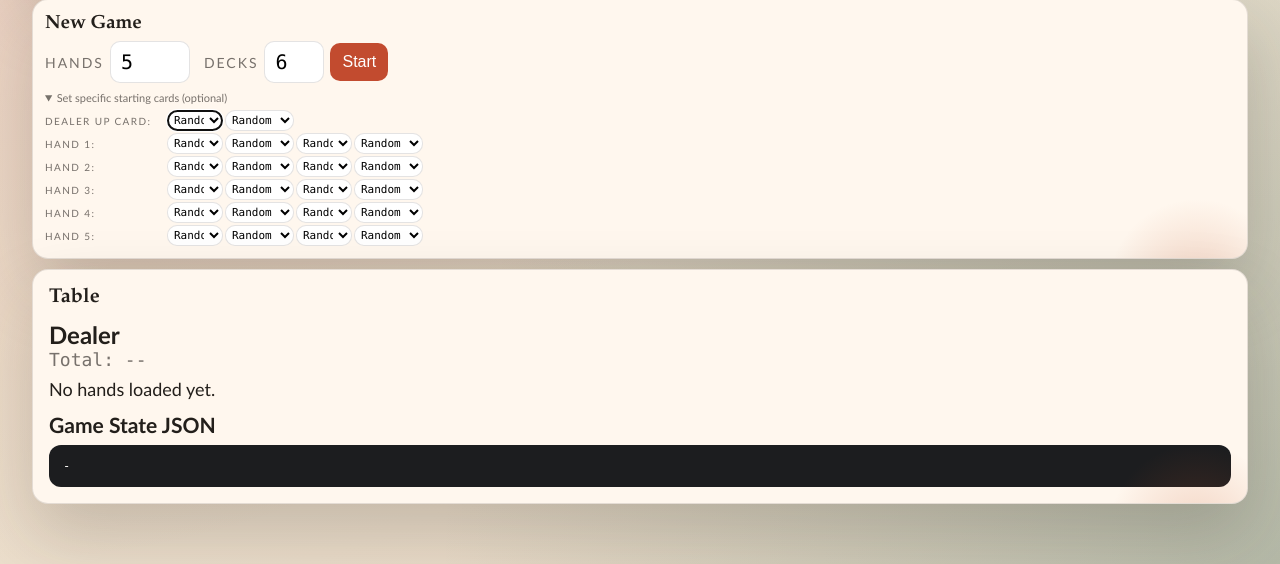
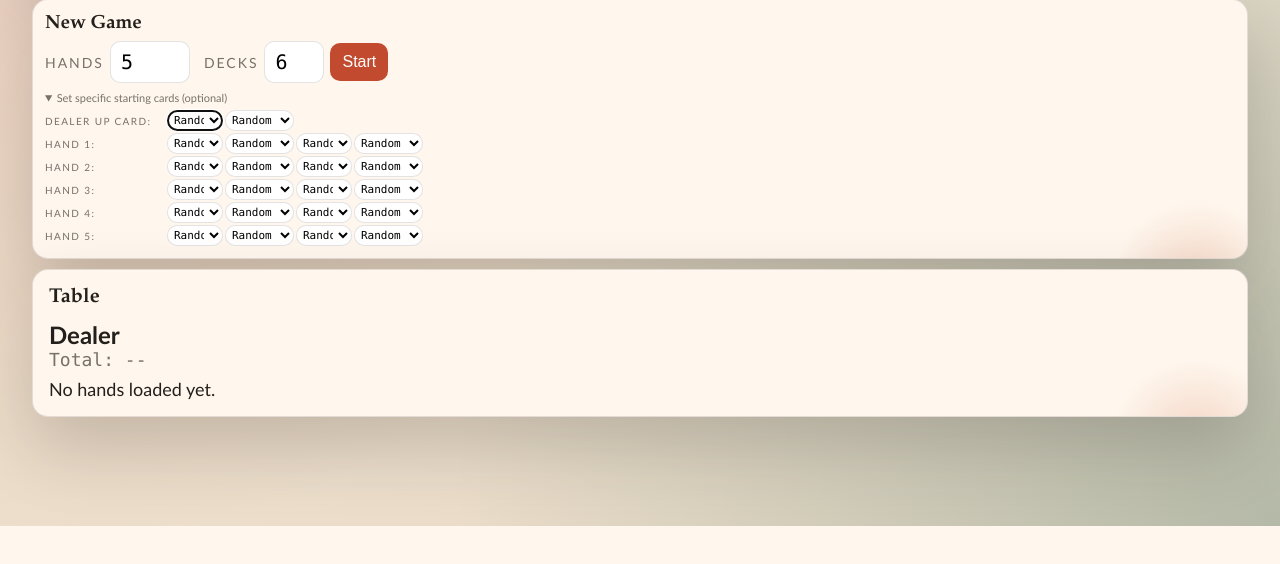
Before and after one commit to barryladerman-oss/blackjack, a Spring Boot app: page / in a window 1280 px wide. Shown: the part 274-838 px from the top of the page. After the commit the page ends 800 px from the top, so only its background shows below. Run offline with Spring Boot 4, Linux system fonts and the light colour scheme.

Commit message:
Removed debug panel

```diff
--- a/src/main/resources/static/app.js
+++ b/src/main/resources/static/app.js
@@ -356,47 +356,6 @@ const resolveGameId = (state) => {
     return fallbackGameId;
 };
 
-const updateDebugPanel = (state) => {
-    const gameStateEl = document.getElementById("gameState");
-    const gameIdEl = document.getElementById("gameId");
-    const phaseEl = document.getElementById("phase");
-    const trueCountDebugEl = document.getElementById("trueCountDebug");
-    const runningCountDebugEl = document.getElementById("runningCountDebug");
-    const decksRemainingEl = document.getElementById("decksRemaining");
-
-    if (gameStateEl) {
-        const nextStateText = JSON.stringify(state, null, 2);
-        if (replaceGameStateNext) {
-            gameStateEl.textContent = nextStateText;
-            setTimeout(() => {
-                const currentEl = document.getElementById("gameState");
-                if (!currentEl) {
-                    return;
-                }
-                const nextStateEl = currentEl.cloneNode(false);
-                nextStateEl.id = "gameState";
-                nextStateEl.textContent = nextStateText;
-                currentEl.replaceWith(nextStateEl);
-            }, 50);
-        } else {
-            gameStateEl.textContent = nextStateText;
-        }
-    }
-
-    replaceGameStateNext = false;
-
-    if (gameIdEl) gameIdEl.textContent = resolveGameId(state);
-    if (phaseEl) phaseEl.textContent = state.phase || "-";
-
-    const trueCountValue = typeof state.trueCount === "number" ? state.trueCount.toFixed(2) : "-";
-    const runningCountValue = typeof state.runningCount === "number" ? String(state.runningCount) : "-";
-    const decksRemainingValue = typeof state.decksRemaining === "number" ? state.decksRemaining.toFixed(2) : "-";
-
-    if (trueCountDebugEl) trueCountDebugEl.textContent = trueCountValue;
-    if (runningCountDebugEl) runningCountDebugEl.textContent = runningCountValue;
-    if (decksRemainingEl) decksRemainingEl.textContent = decksRemainingValue;
-};
-
 const updateGameInfoDisplay = (state) => {
     // Update game info display elements with proper IDs for UI tests
     const gameIdEl = document.getElementById("gameId");
@@ -548,7 +507,7 @@ const renderState = (state) => {
         const dealerRank = document.getElementById("dealerCard1Rank");
         setTimeout(() => dealerRank.focus(), 0);
     }
-    updateDebugPanel(state);
+
     updateGameInfoDisplay(state);
     if (cardsDealtEl) cardsDealtEl.textContent = "-";
     if (trueCountEl) trueCountEl.textContent = (typeof state.trueCount === "number" ? state.trueCount.toFixed(2) : "-");
@@ -938,14 +897,7 @@ if (startBtn) {
         if (trueCountEl) trueCountEl.textContent = "-";
         const phaseEl = document.getElementById("phase");
         if (phaseEl) phaseEl.textContent = "PLAYER_TURN";
-        const gameIdEl = document.getElementById("gameId");
-        if (gameIdEl) {
-            gameIdEl.textContent = resolveGameId();
-        }
-        const gameStateEl = document.getElementById("gameState");
-        if (gameStateEl) {
-            gameStateEl.textContent = JSON.stringify({ id: resolveGameId(), phase: "PLAYER_TURN", hands: [] }, null, 2);
-        }
+
         fallbackGameId = null;
         testModeGameId = null;
         run(async () => {
--- a/src/main/resources/static/index.html
+++ b/src/main/resources/static/index.html
@@ -84,10 +84,7 @@
                         <div class="row">No hands loaded yet.</div>
                     </div>
                 </div>
-                <div class="game-state-panel" style="margin-top: 12px;">
-                    <h3 style="margin: 0 0 8px;">Game State JSON</h3>
-                    <pre id="gameState">-</pre>
-                </div>
+
                 <!-- Hidden buttons for Selenium tests - shown only in debug mode -->
                 <div id="hiddenButtonsContainer"
                     style="position: fixed; top: 0; left: 0; visibility: visible; opacity: 0.01; width: auto; height: auto; overflow: visible; pointer-events: auto;">
```
Also changed, not shown: 1 other file.
